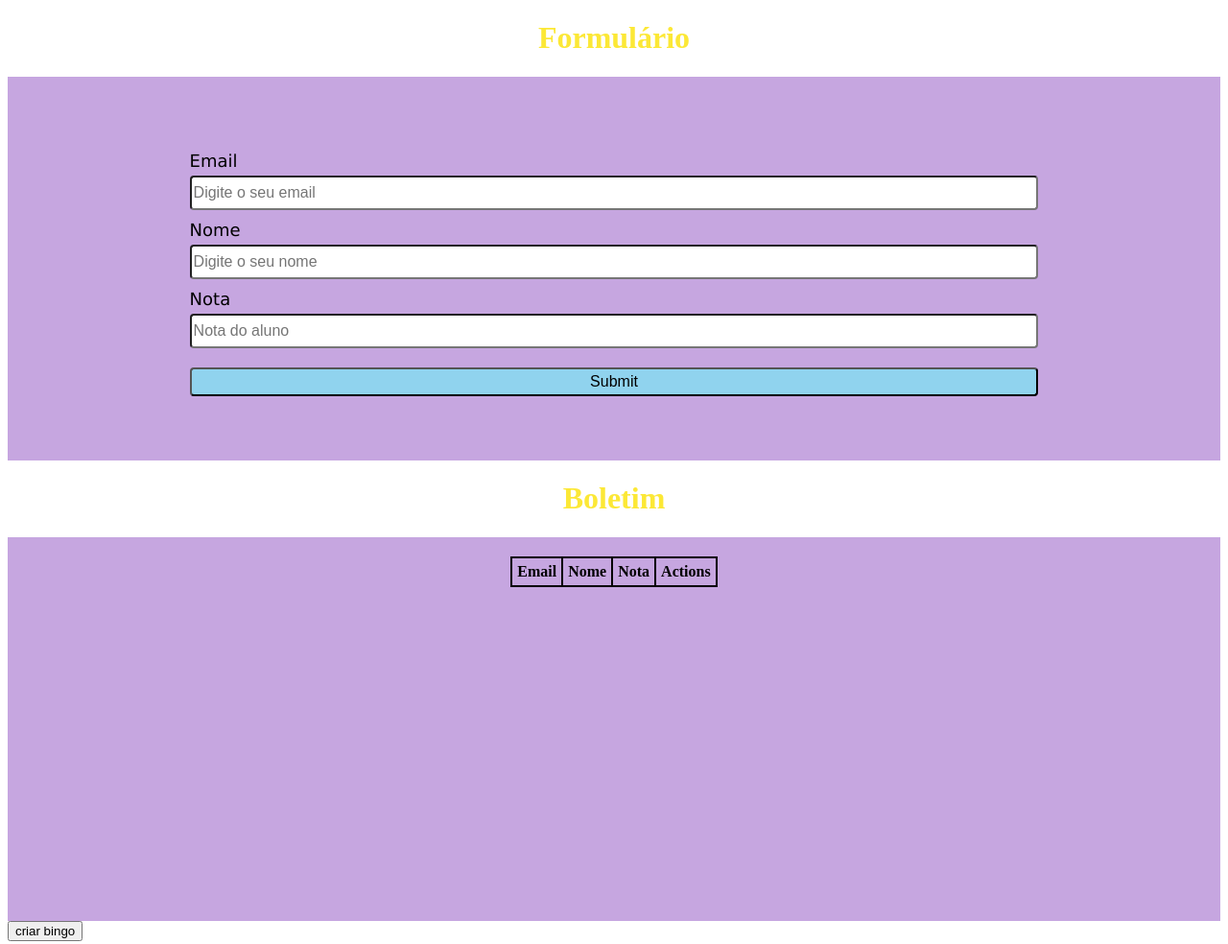
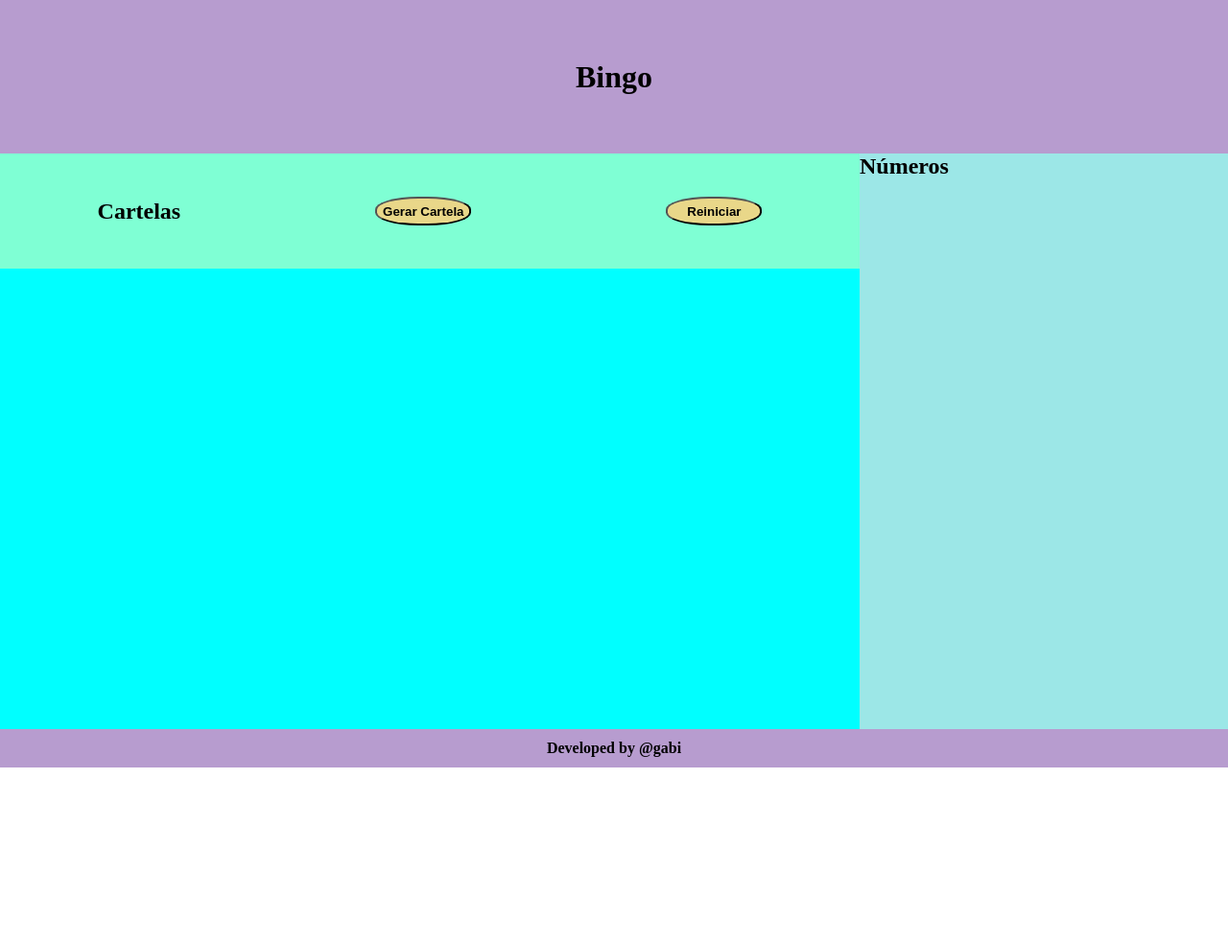
Before and after one commit to nekkyi/js, a plain HTML site: page index.html in a window 1280 px wide. Shown: the whole page at 96% size. After the commit the page ends 800 px from the top, so only its background shows below. Drawn offline with Linux system fonts and the light colour scheme.

Commit message:
Add files via upload

```diff
--- a/index.css
+++ b/index.css
@@ -1,53 +1,94 @@
-h1 {
-    color: rgb(252, 232, 54);
-    text-align: center;
+* {
+    padding: 0;
+    margin: 0;
+    box-sizing: border-box;
 }
 
-section {
+header{
+height: 20vh;
+width: 100%;
+background-color: rgb(183, 156, 207);
+display: flex;
+align-items: center;
+justify-content: center;
+}
+
+footer{
+position: fixed;
+bottom: 0px;
+height: 5vh;
+width: 100%;
+display: flex;
+align-items: center;
+justify-content:center ;
+background-color: rgb(183, 156, 207);
+
+}
+
+main{
+    display: flex;
+    flex-direction:row;
     width: 100%;
-    height: 400px;
-    background-color: rgb(198, 166, 224);
+    height: 75vh;
+}
+
+div#header_tab{
+    height: 20%;
+    width: 100%;
+display: flex;
+align-items: center;
+justify-content: space-around;
+background-color: aquamarine;
+}
+
+section#area_tabelas{
+    width: 70%;
+    height: 75vh;
+    background-color: aqua;
+
+}
+
+section#area_jogo{
+width:   30%;
+height: 75vh;
+background-color: rgb(156, 231, 231);
+}
+
+div#espaco_cartelas{
+    padding: 10px;
     display: flex;
     align-items: center;
-    justify-content: center;
+    justify-content: space-around;
+    flex-wrap: wrap;
 }
 
-section:last-of-type {
-    align-items: flex-start;
+div.cartela{
+    display: flex;
+    flex-direction:column;
+    justify-content: center;
+    align-items: center;
+    margin: 10px
 }
 
-section:last-of-type > table {
+div.cartela h4{
+    margin-bottom: 5px;
+}
+
+table, th, td{
+    border: 1px solid black;
+    border-collapse: collapse ;
+}
+
+button{
+    height: 30px;
+    width: 100px;
+    border-radius: 45%;
+    background-color: rgb(233, 215, 137);
+    font-weight: bold;
+
+
+}
+
+section#numeros h2{
     margin-top: 20px;
 }
-
-table, th, td {
-    border: 2px solid black;
-    border-collapse: collapse;
-    padding: 5px;
-    text-align: center;
-}
-
-section form {
-    display: flex;
-    flex-direction: column;
-    width: 70%;
-    padding: 10px;
-}
-
-label {
-    font-size: 18px;
-    font-family: 'Lucida Sans', 'Lucida Sans Regular', 'Lucida Grande', 'Lucida Sans Unicode', Geneva, Verdana, sans-serif;
-    margin-top: 10px;
-}
-
-input[type] {
-    height: 30px;
-    font-size: 16px;
-    border-radius: 4px;
-    margin-top: 5px;
-}
-
-input[type="submit"] {
-    margin-top: 20px;
-    background-color: rgb(144, 211, 238);
-}
--- a/index.html
+++ b/index.html
@@ -5,83 +5,37 @@
     <meta http-equiv="X-UA-Compatible" content="IE=edge">
     <meta name="viewport" content="width=device-width, initial-scale=1.0">
     <link rel="stylesheet" href="index.css">
-    <title>Projeto</title>
+    <title>Bingo</title>
 </head>
 <body>
-    <h1>Formulário</h1>
+    <header>
+        <h1>Bingo</h1>
+    </header>
 
-    <section>
-        <form action="#" onsubmit="enviar(event)">
-            <label for="email">Email</label>
-            <input type="email" name="email" id="email" placeholder="Digite o seu email" required>
-            <label for="nome">Nome</label>
-            <input type="text" name="nome" id="nome" placeholder="Digite o seu nome" required>
-            <label for="nota">Nota</label>
-            <input type="number" placeholder="Nota do aluno" name="nota" min="0" max="10" required>
-            <input type="submit">
-        </form>
-    </section>
+    <main>
 
-    <h1>Boletim</h1>
+        <section id="area_tabelas">
+            <div id="header_tab">
+                <h2>Cartelas</h2>
+                <button onclick="gerarCartela()">Gerar Cartela</button>
+                <button onclick="reiniciarJogo()">Reiniciar</button>
+            </div>
+            <div id="espaco_cartelas">
 
-    <section>
-        <table>
-            <thead>
-                <th>Email</th>
-                <th>Nome</th>
-                <th>Nota</th>
-                <th>Actions</th>
-            </thead>
-            <tbody>
+            </div>
+        </section>
 
-            </tbody>
-        </table>
-    </section>
- <button onclick="criarTabela()">criar bingo</h1>
+        <section id="area_jogo">
+            <div id="body_jogo">
+            <h2>Números</h2>
+            </div>
+        </section>
+    </main>
 
-    <script>
-        function enviar(event){
-            event.preventDefault();
+    <footer>
+        <h4>Developed by @gabi</h4>
+    </footer>
 
-            var email = event.target[0].value
-            var nome = event.target[1].value
-            var nota = event.target[2].value
-
-            console.log({email, nome, nota});
-
-            if(!email || !nome || !nota){
-                alert("Insira os valores obrigatórios!");
-                return;
-            }
-
-            var tr = document.createElement("tr");
-            var td_email = document.createElement("td");
-            td_email.innerHTML = email;
-            var td_nome = document.createElement("td");
-            td_nome.innerHTML = nome;
-            var td_nota = document.createElement("td");
-            td_nota.innerHTML = nota;
-            var td_actions = document.createElement("td");
-            td_actions.innerHTML = `
-                <button>Remover</button>
-            `
-            if(nota < 5){
-                td_nota.style.backgroundColor = "red";
-            }
-            tr.appendChild(td_email);
-            tr.appendChild(td_nome);
-            tr.appendChild(td_nota);
-            tr.appendChild(td_actions);
-
-            document.querySelector("body > section:nth-child(4) > table > tbody").appendChild(tr);
-
-            var aluno = {email, nome, nota}
-
-            localStorage.setItem("aluno", JSON.stringify(aluno))
-
-        }
-
-
-    </script>
+    <script src="index.js"></script>
 </body>
 </html>
--- a/index.js
+++ b/index.js
@@ -1,29 +1,84 @@
-function criarTabela(){
-const table = document.createElement("table")
-const thead = document.createElement("thead")
-const tbody = document.createElement("tbody")
+var jogadores = []
 
-const tr_nome = document.createElement("tr")
-const td_nome = document.createElement("td")
-td_nome.innerHTML = nome;
-td_nome.coldSpan = 5;
-tr_nome.appendChild(td_nome);
+function gerarNumerosAleatorios(quantidade, min, max){
 
-const header = ['b', 'i', 'n', 'g', 'o'];
+    if(quantidade > (max - min)){
+        console.log("Intervalo insuficiente ...");
+        return;
+    }
 
-header.forEach(elemento => {
-const th document.createElement
-^("th");
-th.innerHTML = elemento;
-thead.appendChild(th);
+    var numeros = [];
 
-});
- for (let i = 0 <5; i++){
-const tr =document.createelement
-("tr");
-for (let j = 0;)
+    while(numeros.length < quantidade){
+        var aleatorio = Math.floor(Math.random()*(max - min) + min);
 
- }
+        if(!numeros.includes(aleatorio)){
+            numeros.push(aleatorio);
+        }
+    }
 
+    return numeros;
 
 }
+
+function gerarCartela(){
+    var nomeJogador = prompt('Digite o nome do jogador');
+
+    var cartela = [gerarNumerosAleatorios(5,1,15), gerarNumerosAleatorios(5,16,30), gerarNumerosAleatorios(5,31,45),gerarNumerosAleatorios(5,46,60), gerarNumerosAleatorios(5,61,75)]
+
+    jogadores.push({
+        nomeJogador: nomeJogador,
+        cartela: cartela
+    });
+
+    desenharCartela(nomeJogador, cartela);
+
+    console.log(jogadores)
+}
+
+function reiniciarJogo(){
+    jogadores = []
+}
+
+function desenharCartela(nome, cartela){
+    var div = document.getElementById('espaco_cartelas');
+
+    var tabela = document.createElement('table');
+
+    var thead = document.createElement('thead');
+
+    var thB = document.createElement('th');
+    thB.innerText = 'B';
+    var thI = document.createElement('th');
+    thI.innerText = 'I';
+    var thN = document.createElement('th');
+    thN.innerText = 'N';
+    var thG = document.createElement('th');
+    thG.innerText = 'G';
+    var thO = document.createElement('th');
+    thO.innerText = 'O';
+
+    thead.appendChild(thB)
+    thead.appendChild(thI)
+    thead.appendChild(thN)
+    thead.appendChild(thG)
+    thead.appendChild(thO)
+
+    for(var i = 0; i < 5; i++){
+        var tr = document.createElement('tr');
+        for(var j = 0; j < 5; j++){
+            var td = document.createElement('td');
+            if(i == 2 && j == 2){
+                td.innerText = "X";
+                tr.appendChild(td);
+            }else{
+                td.innerText = cartela[j][i]
+                tr.appendChild(td);
+            }
+        }
+        tabela.appendChild(tr)
+    }
+
+    tabela.appendChild(thead);
+    div.appendChild(tabela);
+}
```
